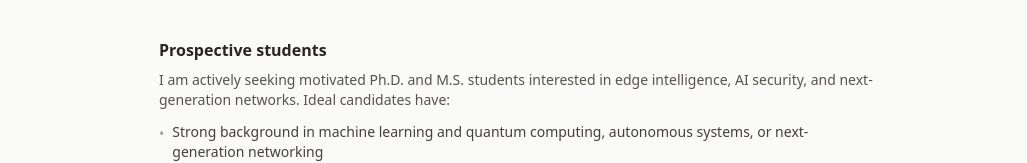
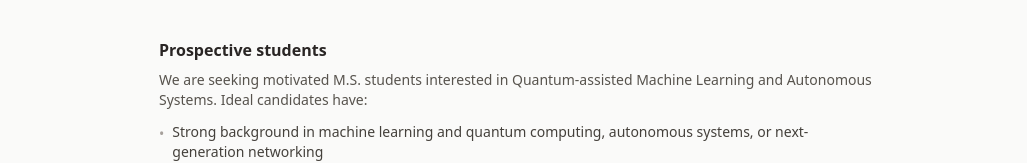
Before and after one commit to MA-Hossain/MA-Hossain.github.io, a Next.js app: page /students in a window 1280 px wide. Shown: the part 437-600 px from the top of the page, without its empty margins (121-1148 px from the left). Built offline with nearby package versions, Linux system fonts and the light colour scheme; no server answers.

Commit message:
Update students.tsx

```diff
--- a/pages/students.tsx
+++ b/pages/students.tsx
@@ -80,7 +80,7 @@ export default function Students() {
         <section className="mb-12">
           <h2 className="font-semibold text-stone-800 dark:text-stone-200 mb-2">Prospective students</h2>
           <p className="text-sm text-stone-600 dark:text-stone-400 mb-3">
-            I am actively seeking motivated Ph.D. and M.S. students interested in edge intelligence, AI security, and next-generation networks. Ideal candidates have:
+            We are seeking motivated M.S. students interested in Quantum-assisted Machine Learning and Autonomous Systems. Ideal candidates have:
           </p>
           <ul className="space-y-1.5">
             {requirements.map((item) => (
```
